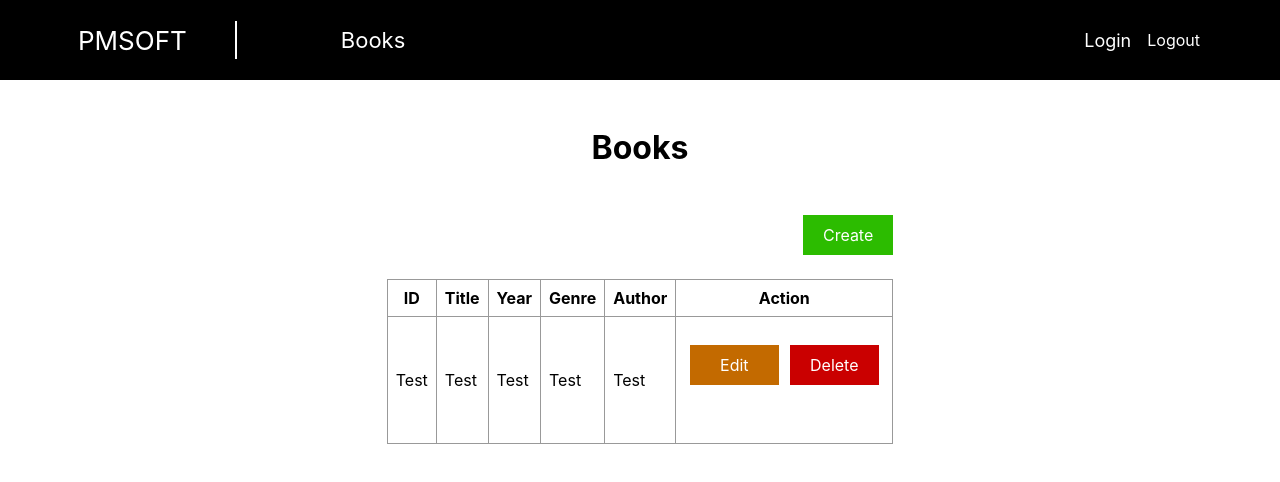
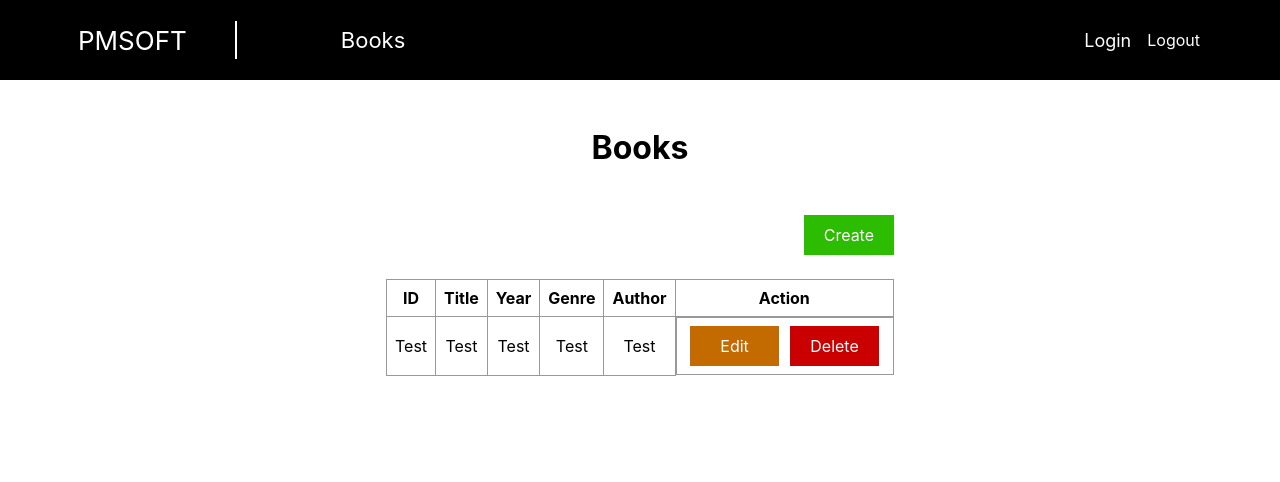
Before and after one commit to bArtOzzzz/pmsoft-book-frontend, a React (Create React App) app: page /book in a window 1280 px wide. Shown: the top 482 px of the page. Built offline with nearby package versions, Linux system fonts and the light colour scheme.

Commit message:
Style fix

```diff
--- a/src/Components/BookPage/BookPage.style.css
+++ b/src/Components/BookPage/BookPage.style.css
@@ -5,6 +5,10 @@
     cursor: default;
     margin-top: 1.5em;
     margin-bottom: 1.5em;
+}
+
+table th, td {
+    text-align: center;
 }
 
 .container {
@@ -17,10 +21,8 @@
 
 .action-container {
     width: 200px;
-    height: 80px;
     display: flex;
     justify-content: space-around;
-    align-items: center;
 }
 
 .edit-btn {
--- a/src/Components/BookPage/BookPage.tsx
+++ b/src/Components/BookPage/BookPage.tsx
@@ -27,11 +27,9 @@ const BookPage = () => {
                             <td>Test</td>
                             <td>Test</td>
                             <td>Test</td>
-                        <td>
-                            <div className="action-container">
-                                <a href="#" className="edit-btn">Edit</a>
-                                <a href="#" className="delete-btn">Delete</a>
-                            </div>
+                        <td className="action-container">
+                            <a href="#" className="edit-btn">Edit</a>
+                            <a href="#" className="delete-btn">Delete</a>
                         </td>
                         </tr>
                         {/* {bookList.map((book) => (
```
